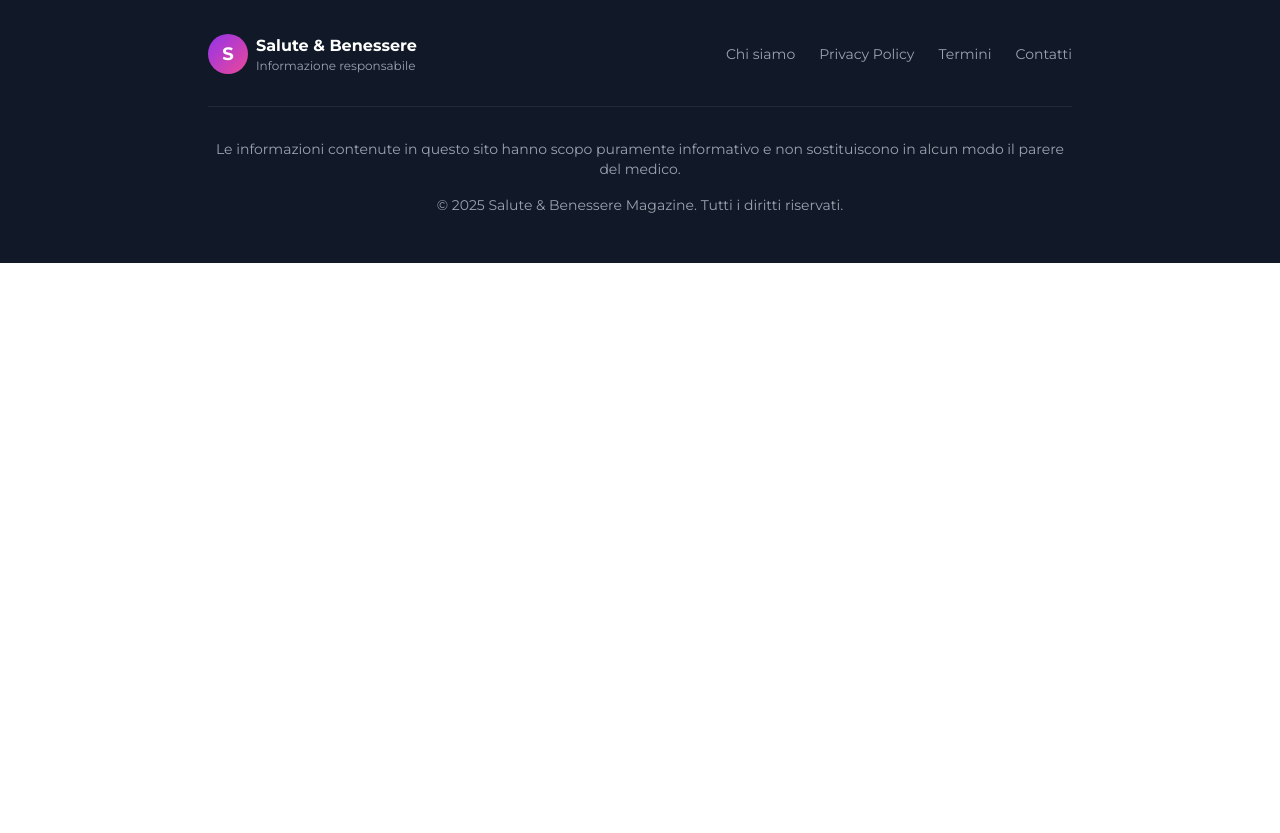
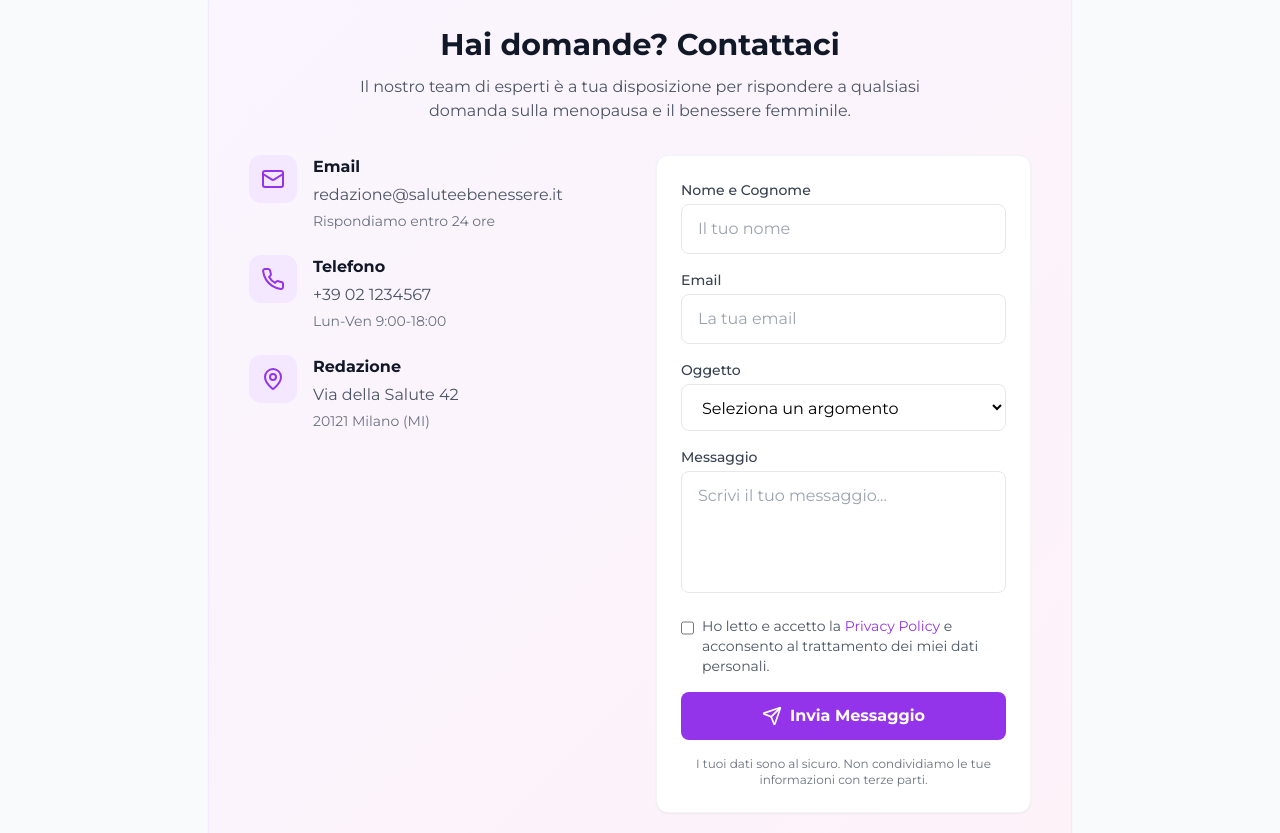
Before and after one commit to dailyeudor49-netizen/segretisvelati, a Next.js app: page /menobalance in a window 1280 px wide. Shown: the part 8127-8960 px from the top of the page. Before the commit the page ends 8390 px from the top, so only its background shows below. Built offline with nearby package versions, Linux system fonts and the light colour scheme.

Commit message:
Aggiunto modulo contatto alla pagina /menobalance (desktop) per compliance Facebook

```diff
--- a/src/app/menobalance/page.tsx
+++ b/src/app/menobalance/page.tsx
@@ -13,7 +13,10 @@ import {
   CheckCircle,
   AlertCircle,
   Heart,
-  Send
+  Send,
+  Mail,
+  Phone,
+  MapPin
 } from 'lucide-react';
 
 // Forum Comments Data
@@ -927,6 +930,139 @@ export default function MenobalanceArticlePage() {
         </div>
       </section>
 
+      {/* Contact Form Section */}
+      <section className="max-w-4xl mx-auto px-4 pb-16">
+        <div className="bg-gradient-to-br from-purple-50 to-pink-50 rounded-2xl shadow-sm border border-purple-100 p-6 md:p-10">
+          <div className="text-center mb-8">
+            <h2 className="text-2xl md:text-3xl font-bold text-gray-900 mb-3">
+              Hai domande? Contattaci
+            </h2>
+            <p className="text-gray-600 max-w-xl mx-auto">
+              Il nostro team di esperti è a tua disposizione per rispondere a qualsiasi domanda sulla menopausa e il benessere femminile.
+            </p>
+          </div>
+
+          <div className="grid md:grid-cols-2 gap-8">
+            {/* Contact Info */}
+            <div className="space-y-6">
+              <div className="flex items-start gap-4">
+                <div className="w-12 h-12 bg-purple-100 rounded-xl flex items-center justify-center shrink-0">
+                  <Mail className="w-6 h-6 text-purple-600" />
+                </div>
+                <div>
+                  <h3 className="font-bold text-gray-900 mb-1">Email</h3>
+                  <p className="text-gray-600">redazione@saluteebenessere.it</p>
+                  <p className="text-sm text-gray-500 mt-1">Rispondiamo entro 24 ore</p>
+                </div>
+              </div>
+
+              <div className="flex items-start gap-4">
+                <div className="w-12 h-12 bg-purple-100 rounded-xl flex items-center justify-center shrink-0">
+                  <Phone className="w-6 h-6 text-purple-600" />
+                </div>
+                <div>
+                  <h3 className="font-bold text-gray-900 mb-1">Telefono</h3>
+                  <p className="text-gray-600">+39 02 1234567</p>
+                  <p className="text-sm text-gray-500 mt-1">Lun-Ven 9:00-18:00</p>
+                </div>
+              </div>
+
+              <div className="flex items-start gap-4">
+                <div className="w-12 h-12 bg-purple-100 rounded-xl flex items-center justify-center shrink-0">
+                  <MapPin className="w-6 h-6 text-purple-600" />
+                </div>
+                <div>
+                  <h3 className="font-bold text-gray-900 mb-1">Redazione</h3>
+                  <p className="text-gray-600">Via della Salute 42</p>
+                  <p className="text-sm text-gray-500 mt-1">20121 Milano (MI)</p>
+                </div>
+              </div>
+            </div>
+
+            {/* Contact Form */}
+            <div className="bg-white rounded-xl p-6 shadow-sm border border-gray-100">
+              <form className="space-y-4">
+                <div>
+                  <label htmlFor="contact-name" className="block text-sm font-medium text-gray-700 mb-1">
+                    Nome e Cognome
+                  </label>
+                  <input
+                    type="text"
+                    id="contact-name"
+                    placeholder="Il tuo nome"
+                    className="w-full px-4 py-3 border border-gray-200 rounded-lg focus:ring-2 focus:ring-purple-200 focus:border-purple-400 transition-all"
+                  />
+                </div>
+
+                <div>
+                  <label htmlFor="contact-email" className="block text-sm font-medium text-gray-700 mb-1">
+                    Email
+                  </label>
+                  <input
+                    type="email"
+                    id="contact-email"
+                    placeholder="La tua email"
+                    className="w-full px-4 py-3 border border-gray-200 rounded-lg focus:ring-2 focus:ring-purple-200 focus:border-purple-400 transition-all"
+                  />
+                </div>
+
+                <div>
+                  <label htmlFor="contact-subject" className="block text-sm font-medium text-gray-700 mb-1">
+                    Oggetto
+                  </label>
+                  <select
+                    id="contact-subject"
+                    className="w-full px-4 py-3 border border-gray-200 rounded-lg focus:ring-2 focus:ring-purple-200 focus:border-purple-400 transition-all bg-white"
+                  >
+                    <option value="">Seleziona un argomento</option>
+                    <option value="info">Informazioni generali</option>
+                    <option value="menopausa">Domande sulla menopausa</option>
+                    <option value="articolo">Suggerimento articolo</option>
+                    <option value="collaborazione">Proposta di collaborazione</option>
+                    <option value="altro">Altro</option>
+                  </select>
+                </div>
+
+                <div>
+                  <label htmlFor="contact-message" className="block text-sm font-medium text-gray-700 mb-1">
+                    Messaggio
+                  </label>
+                  <textarea
+                    id="contact-message"
+                    rows={4}
+                    placeholder="Scrivi il tuo messaggio..."
+                    className="w-full px-4 py-3 border border-gray-200 rounded-lg focus:ring-2 focus:ring-purple-200 focus:border-purple-400 transition-all resize-none"
+                  />
+                </div>
+
+                <div className="flex items-start gap-2">
+                  <input
+                    type="checkbox"
+                    id="contact-privacy"
+                    className="mt-1 w-4 h-4 text-purple-600 border-gray-300 rounded focus:ring-purple-500"
+                  />
+                  <label htmlFor="contact-privacy" className="text-sm text-gray-600">
+                    Ho letto e accetto la <a href="#" className="text-purple-600 hover:underline">Privacy Policy</a> e acconsento al trattamento dei miei dati personali.
+                  </label>
+                </div>
+
+                <button
+                  type="submit"
+                  className="w-full bg-purple-600 hover:bg-purple-700 text-white font-bold py-3 px-6 rounded-lg transition-colors flex items-center justify-center gap-2"
+                >
+                  <Send className="w-5 h-5" />
+                  Invia Messaggio
+                </button>
+              </form>
+
+              <p className="text-xs text-gray-500 text-center mt-4">
+                I tuoi dati sono al sicuro. Non condividiamo le tue informazioni con terze parti.
+              </p>
+            </div>
+          </div>
+        </div>
+      </section>
+
       {/* Footer */}
       <footer className="bg-gray-900 text-gray-400 py-12">
         <div className="max-w-4xl mx-auto px-4">
```
